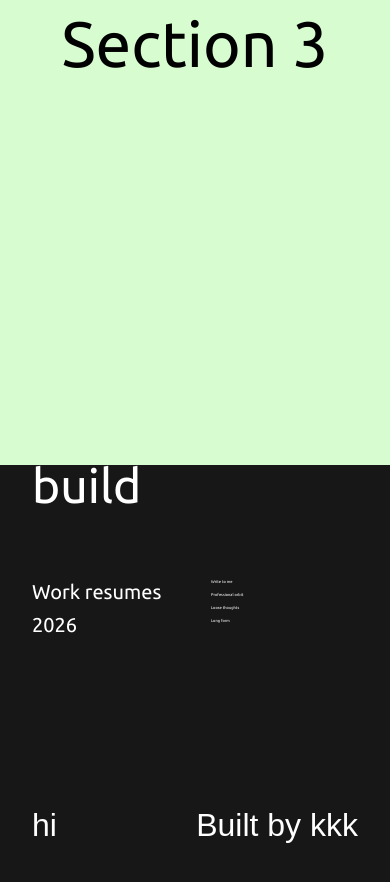
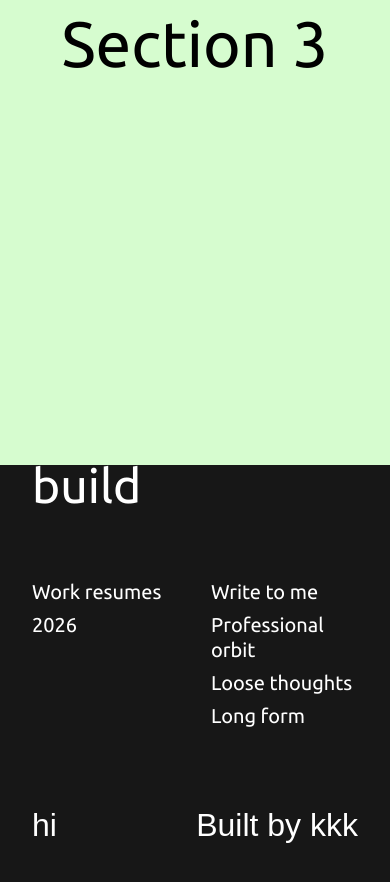
Before and after one commit to zouhh22333-beep/001, a website: page index.html in a window 390 px wide. Shown: the part 2067-2949 px from the top of the page. Drawn offline with nearby package versions, Linux system fonts and the light colour scheme.

Commit message:
update css

```diff
--- a/style.css
+++ b/style.css
@@ -33,7 +33,7 @@ h3 { font-size: clamp(1.25rem, 1.75vw, 2.5rem); }
 a {
     text-decoration: none;
     color: #fff;
-    font-size: clamp(0.25rem, 1.75vw, 0.25rem);
+    font-size: clamp(1.25rem, 1.75vw, 1.25rem);
     font-weight: lighter;
     line-height: 1.25;
 }
```
